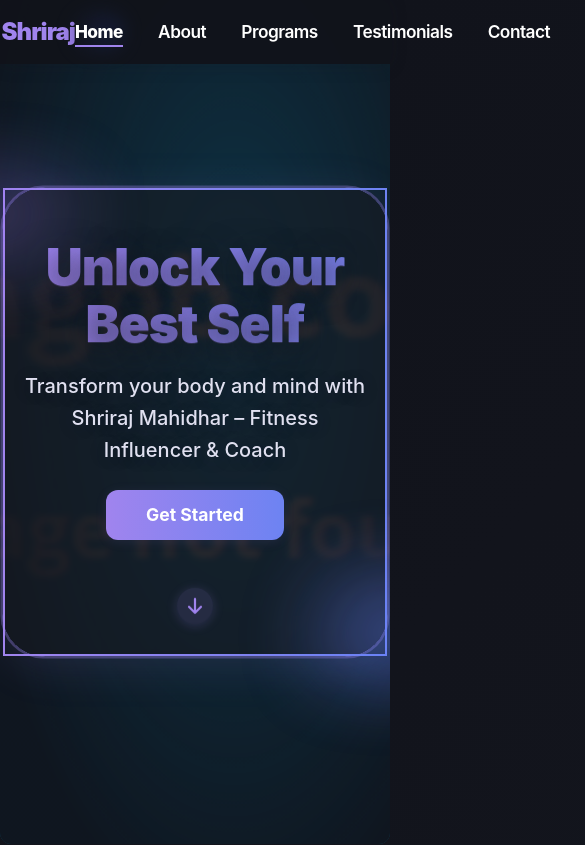
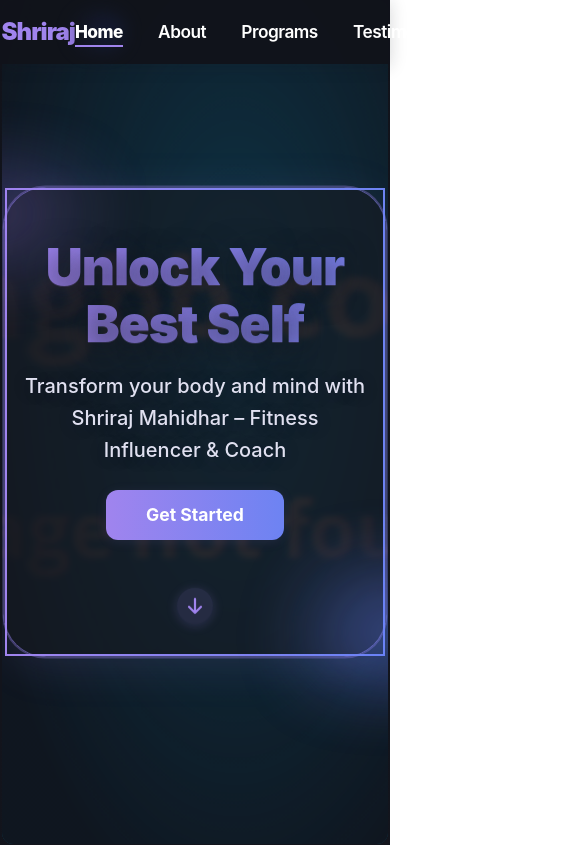
Before and after one commit to Jaymehta45/Fitlife, a React (Create React App) app: page / in a window 390 px wide. Shown: the top 845 px of the page, 585 px wide, since content can reach past the window. Built offline with nearby package versions, Linux system fonts and the light colour scheme.

Commit message:
Fix: Improve mobile layout and prevent overflow issues

```diff
--- a/src/components/Hero.js
+++ b/src/components/Hero.js
@@ -7,17 +7,13 @@ const Hero = () => (
   <section id="hero" className="hero-section-animate" style={{
     position: 'relative',
     minHeight: '100vh',
-    width: '100vw',
+    width: '100%',
     display: 'flex',
     alignItems: 'center',
     justifyContent: 'center',
     overflow: 'hidden',
     padding: 0,
     marginBottom: '2rem',
-    left: '50%',
-    right: '50%',
-    marginLeft: '-50vw',
-    marginRight: '-50vw',
   }}>
     {/* Background Image */}
     <img
--- a/src/index.css
+++ b/src/index.css
@@ -7,6 +7,7 @@
 
 html {
   scroll-behavior: smooth;
+  overflow-x: hidden;
 }
 
 body {
@@ -22,6 +23,7 @@ body {
   -webkit-font-smoothing: antialiased;
   -moz-osx-font-smoothing: grayscale;
   scroll-snap-type: y mandatory;
+  overflow-x: hidden;
 }
 
 #root {
@@ -398,3 +400,9 @@ a, .nav-link, .btn {
   position: relative;
   z-index: 2;
 }
+
+img {
+  max-width: 100%;
+  height: auto;
+  display: block;
+}
```
